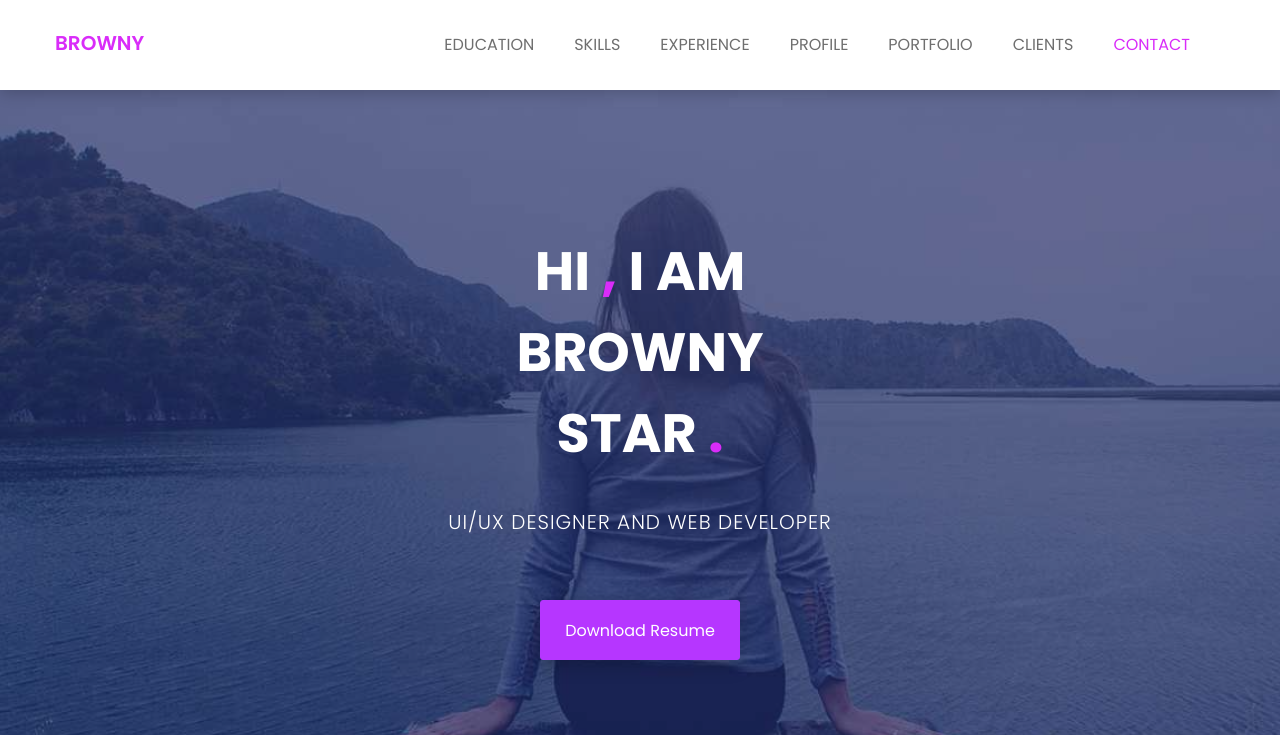
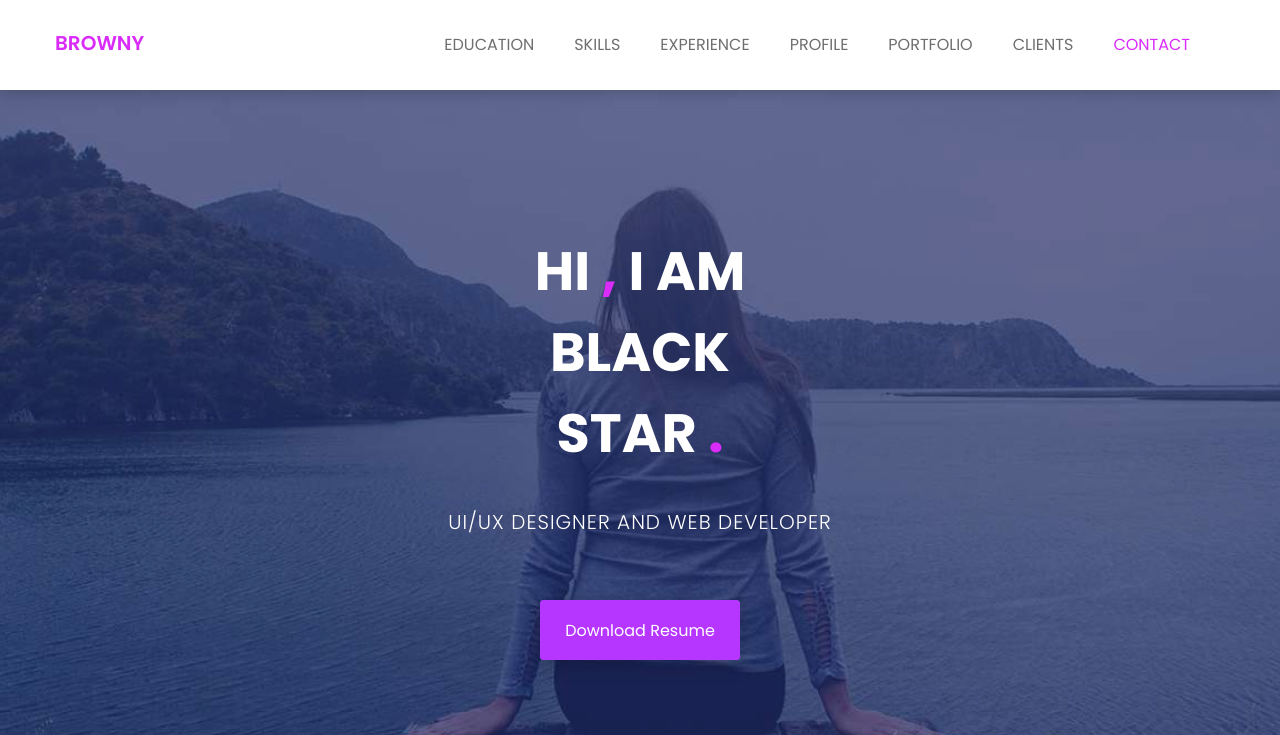
Before and after one commit to Rajexplores/cicd, a plain HTML site: page index.html in a window 1280 px wide. Shown: the top 735 px of the page. Drawn offline with nearby package versions, Linux system fonts and the light colour scheme.

Commit message:
Update index.html

```diff
--- a/index.html
+++ b/index.html
@@ -103,7 +103,7 @@
 				<div class="row">
 					<div class="col-md-12 text-center">
 						<div class="header-text">
-							<h2>hi <span>,</span> i am <br> browny <br> star <span>.</span>   </h2>
+							<h2>hi <span>,</span> i am <br> black <br> star <span>.</span>   </h2>
 							<p>ui/ux designer and web developer</p>
 							<a href="assets/download/browney.txt" download>download resume</a>
 						</div><!--/.header-text-->
```
